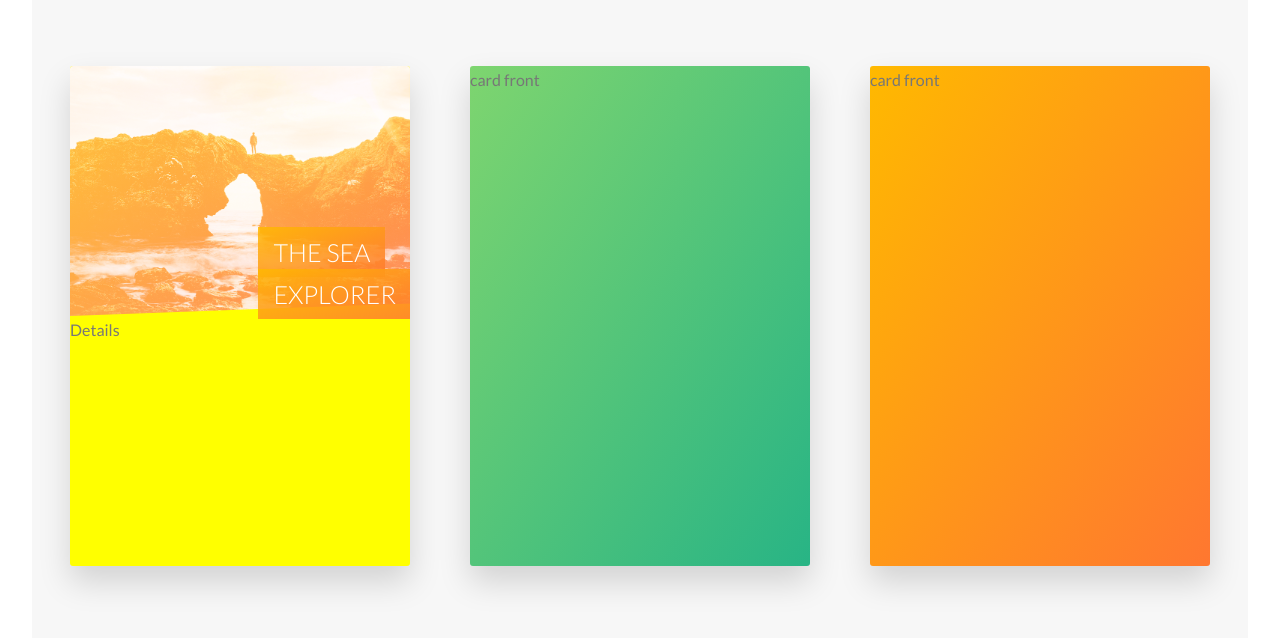
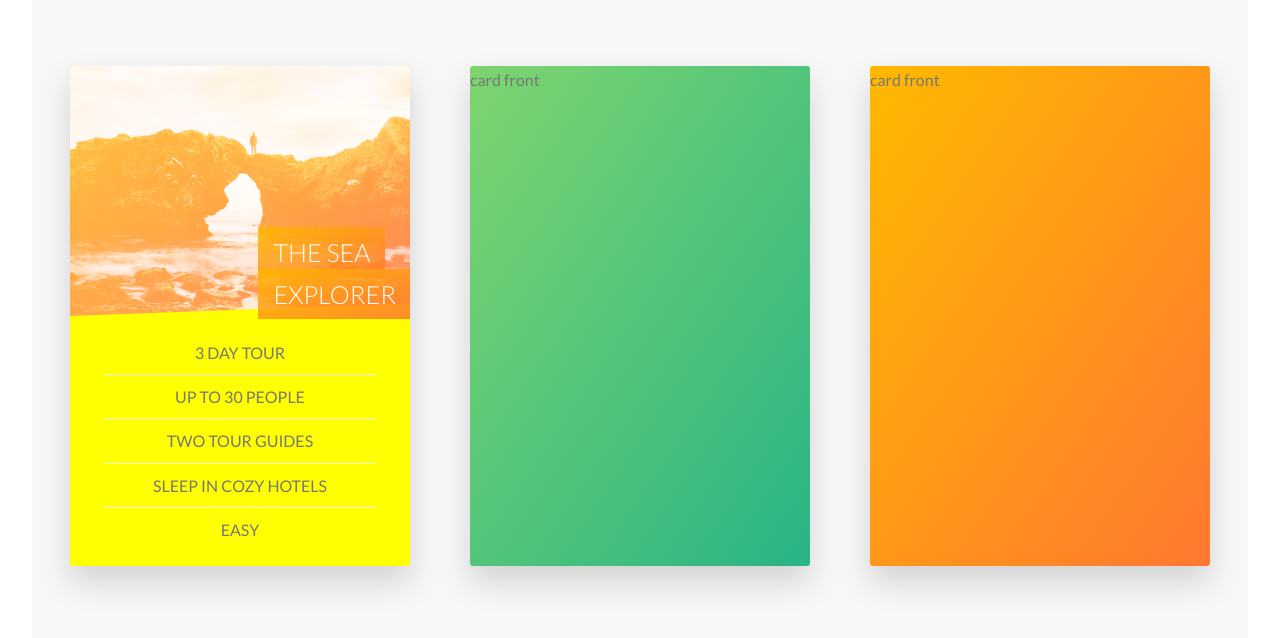
Before and after one commit to Beschuetzer/Natour, a website: page index.html in a window 1280 px wide. Shown: the part 2298-2936 px from the top of the page. Drawn offline with Linux system fonts and the light colour scheme.

Commit message:
1st card finished

```diff
--- a/index.html
+++ b/index.html
@@ -119,7 +119,13 @@
                                     </span>
                                 </h4>
                                 <div class="card__details">
-                                    Details
+                                    <ul>
+                                        <li>3 Day tour</li>
+                                        <li>up to 30 people</li>
+                                        <li>two tour guides</li>
+                                        <li>sleep in cozy hotels</li>
+                                        <li>easy</li>
+                                    </ul>
                                 </div>
                             </div>
                             <div class="card__side card__side--back card__side--back-1">
--- a/sass/abstracts/_variables.scss
+++ b/sass/abstracts/_variables.scss
@@ -10,6 +10,7 @@ $color-tertiary-light: #2998ff;
 $color-tertiary-dark: #5643fa;
 
 $color-grey-light-1: #f7f7f7;
+$color-grey-light-2: #eee;
 $color-grey-dark: #777;
 $color-white: #fff;
 $color-black: #000;
--- a/sass/components/_card.scss
+++ b/sass/components/_card.scss
@@ -109,4 +109,26 @@
             background-image: linear-gradient(to right bottom, rgba($color-secondary-light, .85), rgba($color-secondary-dark, .85));
         }
     }
+
+    &__details {
+        height: 50%;
+        display: flex;
+        justify-content: center;
+        align-items: center;
+        text-transform: uppercase;
+        ul {
+            list-style: none;
+            width: 80%;
+            margin: 0 auto;
+            li{
+                text-align: center;
+                font-size: $default-font-size;
+                padding: $default-font-size / 2;
+                &:not(:last-child) {
+                    border-bottom: 1px solid $color-grey-light-2;
+                }
+            }
+        }
+
+    }
 }
```
Also changed, not shown: css/style.css, 1 other file.
